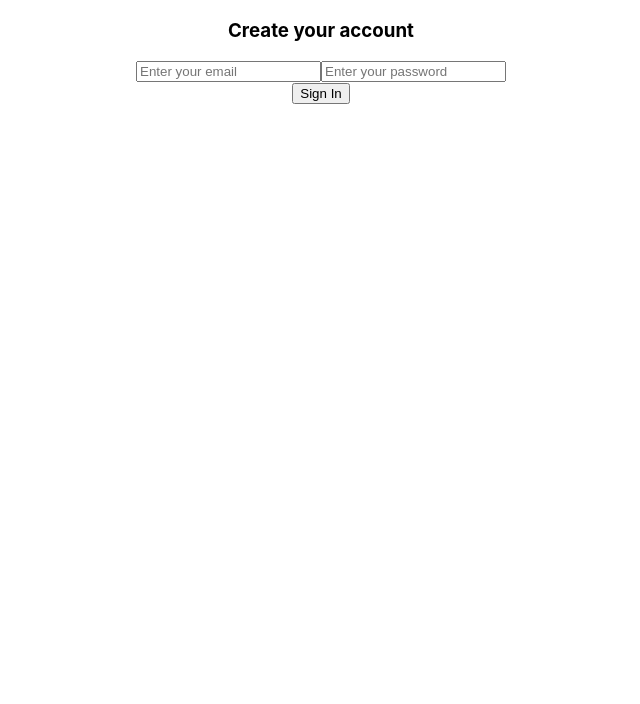
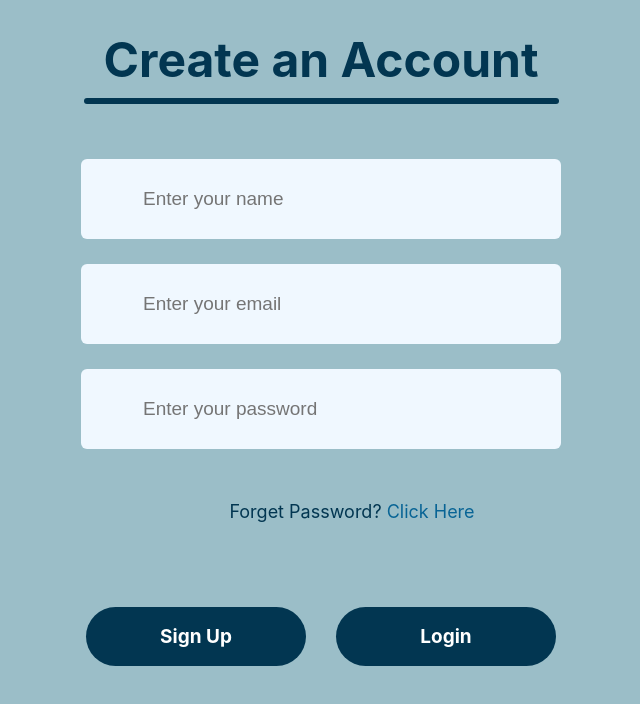
Before and after one commit to AyahKash/ByteBod, a React (Create React App) app: page /signup in a window 1280 px wide. Shown: the top 704 px of the page, without its empty margins (319-959 px from the left). Built offline with nearby package versions, Linux system fonts and the light colour scheme.

Commit message:
Added a simple UI for sign up page

```diff
--- a/src/App.js
+++ b/src/App.js
@@ -1,6 +1,8 @@
+import React from 'react';
 import './App.css';
 import SignIn from "./components/auth/SignIn"
 import SignUp from "./components/auth/SignUp"
+import AuthDetails from "./components/auth/AuthDetails"
 import { BrowserRouter as Router, Routes, Route } from 'react-router-dom';
 
 
@@ -8,10 +10,12 @@ function App() {
   return (
     <div className="App">
       <Routes>
-      <Route path="/" element={<SignIn/>} />
-      <Route path="/signup" element={<SignUp/>} />
+      <Route path="/" element={<React.Fragment><SignIn /><AuthDetails /></React.Fragment>} />
+      <Route path="/signup" element={<SignUp />} />
       </Routes>
     </div>
+
+
   );
 }
 
--- a/src/components/auth/SignUp.css
+++ b/src/components/auth/SignUp.css
@@ -16,17 +16,89 @@ h2 {
 
 /* SignUp.css */
 
-.sign-up-container {
+.sign-in-container{ /*this is not working??*/
   display: flex;
   flex-direction: column;
-    gap: 10px;
+  margin: auto;
+  margin-top: 200px;
+  background: rgb(90, 96, 118);
+  padding-bottom: 30px;
+  width: 600px;
 }
-  .sign-up-form {
+
+.header{
   display: flex;
   flex-direction: column;
+  align-items: center;
+  gap: 9px;
+  width: 100%;
+  margin-top: 30px;
+}
+.text{
+  color: #023651;
+  font-size: 48px;
+  font-weight: 700;
+}
+.underline{
+  width: 475px;
+  height: 6px;
+  background-color: #023651 ;
+  border-radius: 9px;
+}
+.inputs{
+  margin-top: 55px;
+  display: flex;
+  flex-direction: column;
+  gap: 25px;
+}
+.input{
+display:flex;
+align-items: center;
+margin: auto;
+width: 480px;
+height: 80px;
+background-color: aliceblue;
+border-radius: 6px;
+}
+.input img{
+  margin: 0px 30px;
+}
+.input input{
+  height: 50px;
+  width: 400px;
+  background: transparent;
+  border: none;
+  outline: none;
+  color: #023651;
+  font-size: 19px;
+}
+.forgot-password{
+  padding-left: 62px;
+  margin-top: 27px ;
+  color: #023651;
+  font-size: 18px;
 }
 
-  .sign-in-container{
+.forgot-password span{
+color: #086495;
+cursor: pointer;
+}
+.submit-container{
   display: flex;
-    flex-direction: column;
+  gap: 30px;
+  margin: 60px auto;
 }
+
+.submit{
+  display: flex;
+  justify-content: center;
+  align-items: center;
+  width: 220px;
+  height: 59px;
+  color: white;
+  background-color: #023651;
+  border-radius: 50px;
+  font-size: 19px;
+  font-weight: 700;
+  cursor: pointer;
+}
--- a/src/components/auth/SignUp.js
+++ b/src/components/auth/SignUp.js
@@ -1,7 +1,11 @@
 import React, { useState } from "react";
 import {auth} from "../../firebase";
 import { createUserWithEmailAndPassword } from "firebase/auth";
-import Button from "../../components/Button"
+import './SignUp.css'
+
+/* Can't figure out how to get the pictures to fit in the input fields (was thinking they could be next to each input)
+also need to figure out how to connect name (and other information) to users email and password using firebase database*/
+
 
 function SignUp(){
     const [email, setEmail] = useState("");
@@ -14,25 +18,53 @@ function SignUp(){
         }).catch((error)=>{
             console.log(error)
         })
-        //todo sign in
     }
     return(
-        <div className="sign-in-container">
-            <form onSubmit={signUp}>
-                <h3>Create your account</h3>
-                <div className="create-account-buttons">
-                <input type = "email" placeholder="Enter your email" value={email}
-                onChange={(e)=>setEmail(e.target.value)}></input>
-                <input type = "password" placeholder="Enter your password" value={password}
-                onChange={(e)=>setPassword(e.target.value)}></input>
+        <form onSubmit={signUp}>
+            <div className="sign-in-container">
+            <div className="header">
+                <div className="text">Create an Account</div>
+                <div className="underline"></div>
+            </div>
+            <div className="inputs">
+                <div className="input">
+                 <img src="" alt="" />
+                 <input type="text" placeholder="Enter your name"/>
                 </div>
+                <div className="input">
+                 <img src="" alt="" />
+                 <input type="email" placeholder="Enter your email" value={email}
+                 onChange={(e)=>setEmail(e.target.value)}></input>
+                </div>
+                <div className="input">
+                 <img src="" alt="" />
+                 <input type="password" placeholder="Enter your password" value={password}
+                 onChange={(e)=>setPassword(e.target.value)}></input>
+                </div>
+                <div className="forgot-password">Forget Password? <span>Click Here</span></div>
+                <div className="submit-container">
+                    <div className="submit" type="submit">Sign Up</div>
+                    <div className="submit">Login</div>
+                </div>
+            </div>
+            </div>
+        </form>
 
-
-                <Button className="loginbuttons" type="submit">Sign In</Button>
-
-            </form>
-        </div>
     )
 }
 
 export default SignUp;
+
+
+{/* <form onSubmit={signUp}>
+<h3>Create your account</h3>
+<div className="create-account-buttons">
+<input type = "email" placeholder="Enter your email" value={email}
+onChange={(e)=>setEmail(e.target.value)}></input>
+<input type = "password" placeholder="Enter your password" value={password}
+onChange={(e)=>setPassword(e.target.value)}></input>
+</div>
+
+<Button className="loginbuttons" type="submit">Sign In</Button>
+
+</form> */}
--- a/src/index.css
+++ b/src/index.css
@@ -5,6 +5,9 @@ body {
     sans-serif;
   -webkit-font-smoothing: antialiased;
   -moz-osx-font-smoothing: grayscale;
+  height: 100vh;
+  background: #9BBEC8;
+
 }
 
 code {
```
Also changed, not shown: src/components/auth/Homepage.css (deleted, +0 -15 lines), src/components/auth/Homepage.js (deleted, +0 -37 lines), 1 other file (tests, documents, lock files or other folders). Lines whose indentation alone changed are shown as unchanged.
